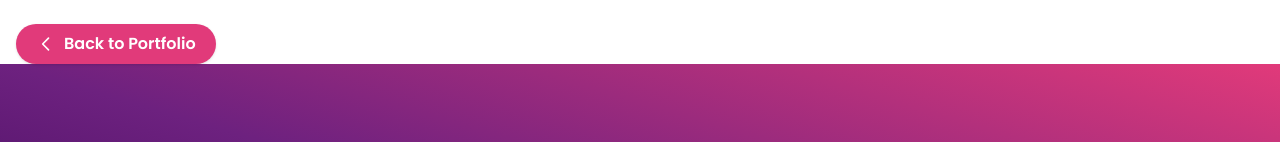
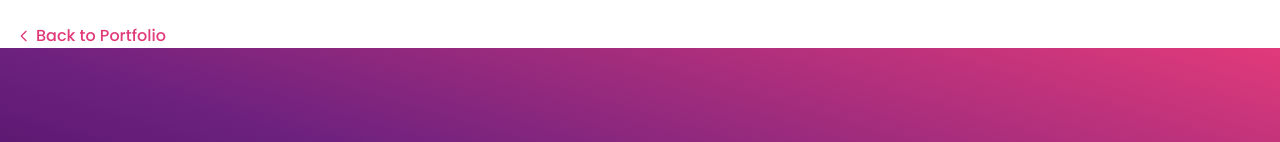
Before and after one commit to saicharankarasala/sai-charan-website, a React (Vite) app: page /blog in a window 1280 px wide. Shown: the top 142 px of the page. Built offline with nearby package versions, Linux system fonts and the light colour scheme.

Commit message:
style: make 'Back to Portfolio' a simple accent link instead of button on blog landing

```diff
--- a/src/pages/BlogLanding.jsx
+++ b/src/pages/BlogLanding.jsx
@@ -13,10 +13,10 @@ const BlogLanding = () => {
 
   return (
     <div className="bg-white min-h-screen text-gray-900 font-sans">
-      {/* Back to Portfolio Button */}
+      {/* Back to Portfolio Link */}
       <div className="w-full flex justify-start px-4 pt-6">
-        <a href="/" className="inline-flex items-center gap-2 bg-[#e13a7a] text-white font-semibold px-5 py-2 rounded-full shadow hover:bg-[#6d217f] transition-all">
-          <svg xmlns="http://www.w3.org/2000/svg" className="h-5 w-5" fill="none" viewBox="0 0 24 24" stroke="currentColor"><path strokeLinecap="round" strokeLinejoin="round" strokeWidth={2} d="M15 19l-7-7 7-7" /></svg>
+        <a href="/" className="inline-flex items-center gap-1 text-[#e13a7a] font-medium text-base hover:underline hover:text-[#6d217f] transition-all">
+          <svg xmlns="http://www.w3.org/2000/svg" className="h-4 w-4" fill="none" viewBox="0 0 24 24" stroke="currentColor"><path strokeLinecap="round" strokeLinejoin="round" strokeWidth={2} d="M15 19l-7-7 7-7" /></svg>
           Back to Portfolio
         </a>
       </div>
```
